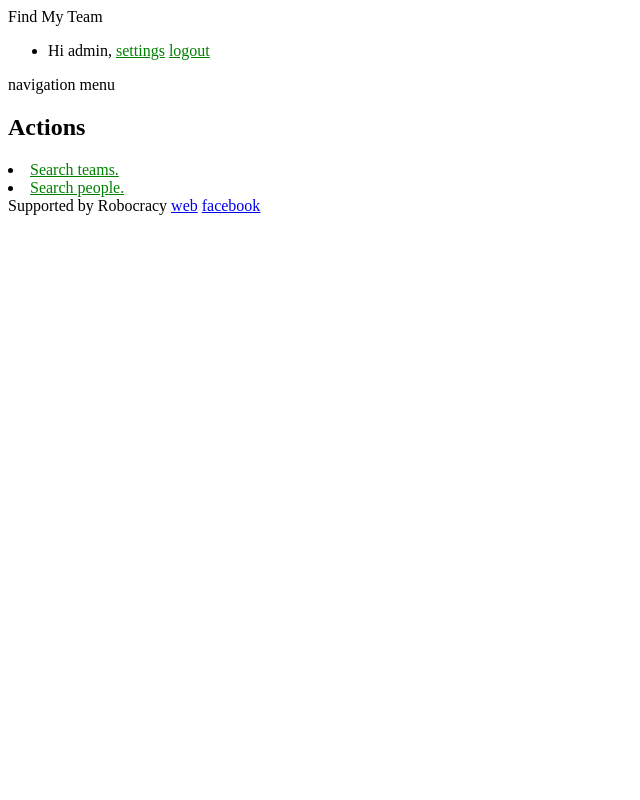
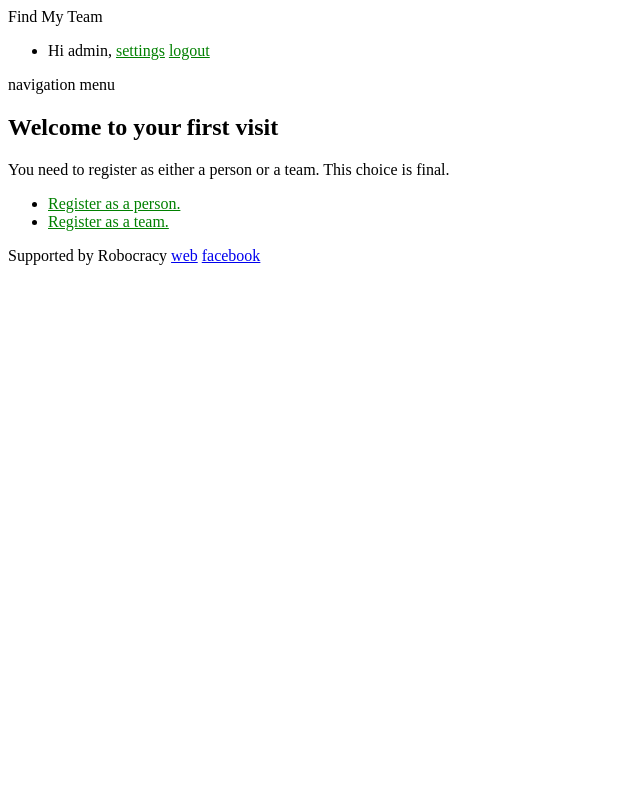
Before and after one commit to AlexandreEichenberger/findmyteam, a Django app: page /match/ in a window 1280 px wide. Shown: the whole page, without its empty margins (0-640 px from the left). Run offline with Django 3.2, Linux system fonts and the light colour scheme; a user stored in the database is signed in; data comes from the database, SQL or seed files in the repository; both versions use the stored data as it was after the commit.

Commit message:
first visit get you to register as team/person

```diff
--- a/findmyteam/match/models.py
+++ b/findmyteam/match/models.py
@@ -99,13 +99,19 @@ def validate_zip_code(value):
 
 def has_team(username):
     try:
-        return Team.objects.get(username=username)
+        t = Team.objects.get(username=username)
+        if t:
+            print("has team %s" % username)
+        return t
     except:
         return None
 
 def has_person(username):
     try:
-        return Person.objects.get(username=username)
+        p = Person.objects.get(username=username)
+        if p:
+            print("has person %s" % username)
+        return p
     except:
         return None
 
--- a/findmyteam/match/templates/match/settings.html
+++ b/findmyteam/match/templates/match/settings.html
@@ -1,39 +1,47 @@
 {% extends "base.html" %}
 {% block content %}
 
+{% if is_uninit %}
 
   <h2>
-Settings:
+  Welcome to your first visit
   </h2>
 
+    You need to register as either a person or a team. This
+    choice is final.
+  <ul>
+  <li>
+    <a href="/match/person_profile"> Register as a person.</a>
+  </li>
+  <li>
+    <a href="/match/team_profile"> Register as a team.</a>
+  </li>
+  </ul>
+{% else %}
 
-{% if not has_person and not has_team %}
-  <ul>
-    Please decide if your account is linked with a person or a
-    team. And then, update the corresponding profile. You will not be able to
-    revert your decision once a profile is saved.
-  </ul>
-{% endif %}
+  <h2>
+ Update settings
+  </h2>
 
-<ul>
-  {% if has_person or not has_team %}
+  {% if is_person %}
     <li>
       <a href="/match/person_profile"> Update person profile.</a>
     </li>
-  {% endif %}
-  {% if not has_person or has_team %}
+  {% else %}
     <li>
       <a href="/match/team_profile"> Update team profile.</a>
     </li>
   {% endif %}
+
   <li>
     <a href="/accounts/email"> Update email settings.</a>
   </li>
   <li>
     <a href="/accounts/password/change/"> Update password settings.</a>
   </li>
+{% endif %}
 
-</ul>
+
 
 
 {% endblock %}
--- a/findmyteam/match/views.py
+++ b/findmyteam/match/views.py
@@ -16,17 +16,39 @@ from .models import has_team, has_person, invite_expiration_in_days, max_initiat
 # general
 # dummy response return HttpResponse("Hello.")
 
+IS_ANONYMOUS = 0
+IS_PERSON = 1
+IS_TEAM = 2
+IS_UNINIT_ENTITY = 3
+
+def classify(request):
+    if not request.user.is_authenticated:
+        return IS_ANONYMOUS
+    # registered
+    username = request.user.username
+    if has_person(username):
+        return IS_PERSON
+    if has_team(username):
+        return IS_TEAM
+    # registered, but neiter... should set now
+    return IS_UNINIT_ENTITY
+
 def index(request):
+    type = classify(request)
+    if type == IS_UNINIT_ENTITY:
+        return render(request, 'match/settings.html', {'is_uninit' : True})
     return render(request, 'match/index.html', {})
 
+@login_required
 def settings(request):
-    context = {'has_person' : False, 'has_team': False}
-    if request.user.is_authenticated:
-        username = request.user.username
-        if has_person(username):
-            context['has_person'] = True
-        if has_team(username):
-            context['has_team'] = True
+    type = classify(request)
+    context = {}
+    if type == IS_PERSON:
+        context['is_person'] = True
+    elif type == IS_TEAM:
+        context['is_team'] = True
+    else:
+        context['is_uninit'] = True
     return render(request, 'match/settings.html', context)
 
 max_travel_distance = 200
```
Also changed, not shown: findmyteam/db.sqlite3. Lines whose indentation alone changed are shown as unchanged.
